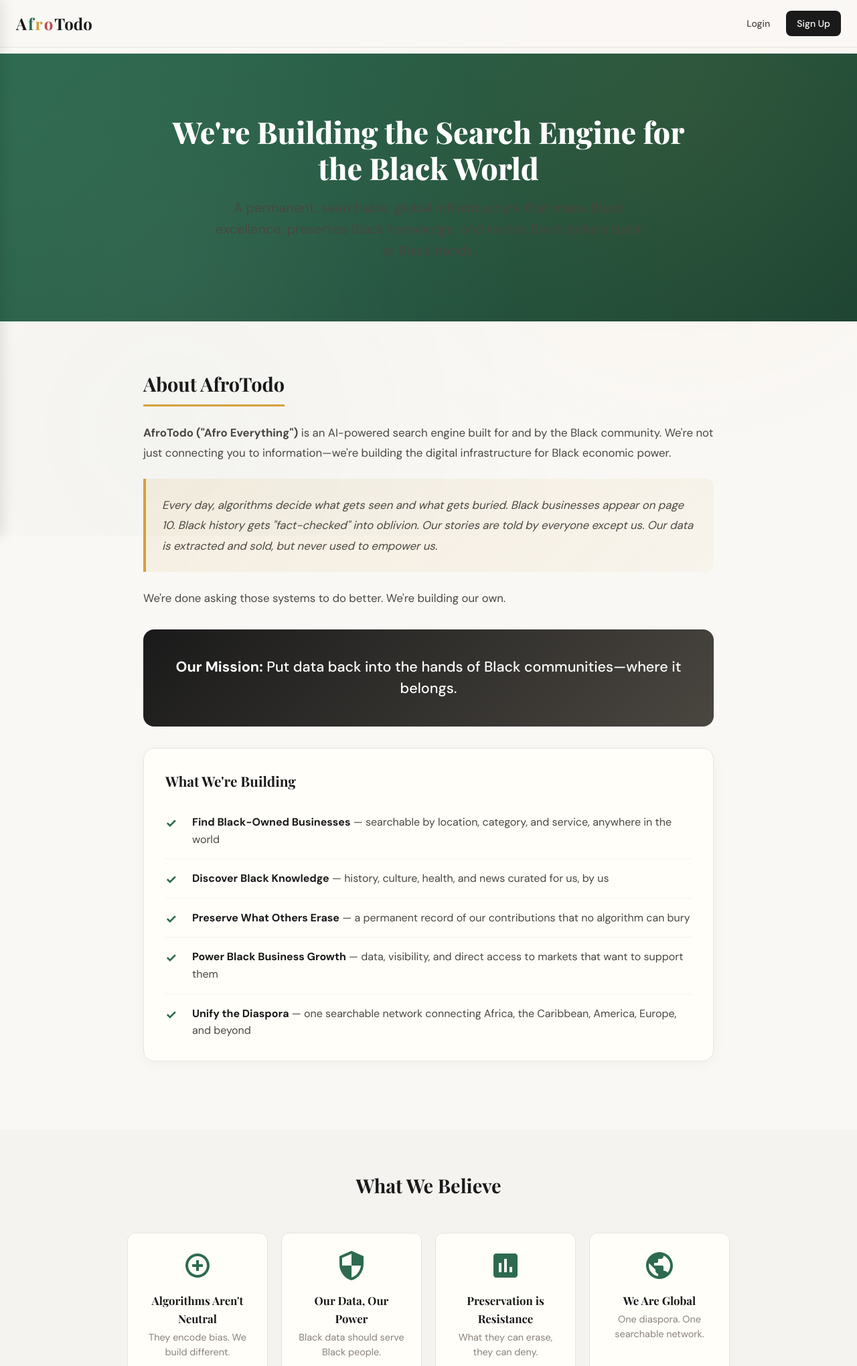
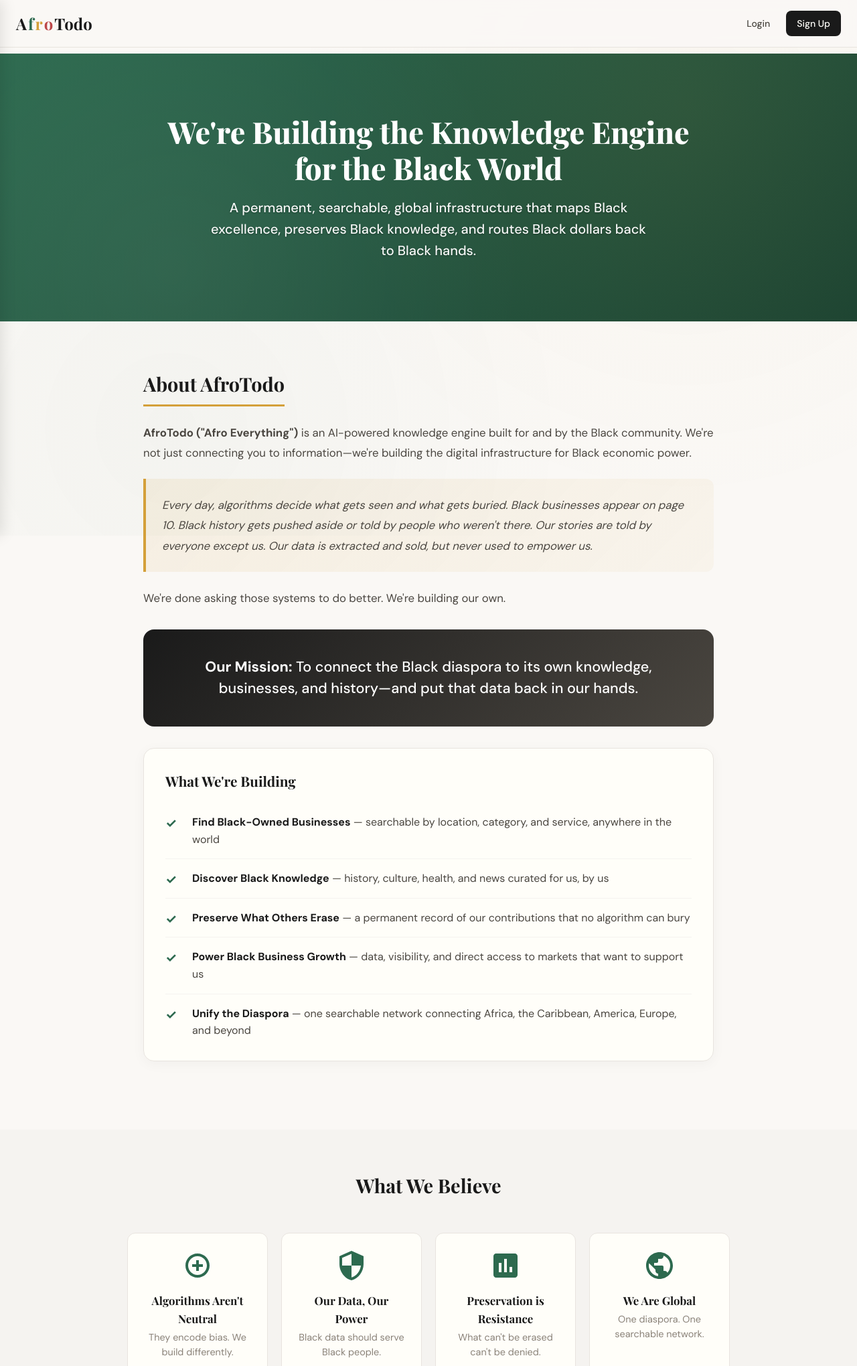
Before and after one commit to Afrotodo/test-cluster, a Django app: page /about in a window 1280 px wide. Shown: the top 2040 px of the page at 67% size. Run offline with Django 5.2, Linux system fonts and the light colour scheme.

Commit message:
changed the about me page

```diff
--- a/afrotodosearch/settings.py
+++ b/afrotodosearch/settings.py
@@ -28,7 +28,7 @@ CACHE_API_SECRET = config('CACHE_API_SECRET')
 ABSTRACT_API_KEY = config('ABSTRACTAPI_GEOLOCATION_KEY')
 
 # SECURITY WARNING: don't run with debug turned on in production!
-DEBUG = False
+DEBUG = True
 # ALLOWED_HOSTS = ['afrotodo.com', 'www.afrotodo.com', 'afrotodo.us', 'www.afrotodo.us', '64.225.17.130', 'localhost', '127.0.0.1']
 ALLOWED_HOSTS = ['afrotodo.com', 'www.afrotodo.com', 'afrotodo.us', 'www.afrotodo.us', '64.225.17.130', '167.71.186.130', 'localhost', '127.0.0.1']
 
--- a/searchengine/templates/about.html
+++ b/searchengine/templates/about.html
@@ -897,11 +869,11 @@
             <!-- Hero Section -->
             <section class="hero-section">
                 <div class="hero-content">
-                    <h1>We're Building the Search Engine for the Black World</h1>
-                    <p class="tagline">
-                        A permanent, searchable, global infrastructure that maps Black excellence,
-                        preserves Black knowledge, and routes Black dollars back to Black hands.
-                    </p>
+                    <h1>We're Building the Knowledge Engine for the Black World</h1>
+            <p class="tagline" style="color: #ffffff; font-weight: 500; text-shadow: 0 1px 3px rgba(0, 0, 0, 0.35);">
+    A permanent, searchable, global infrastructure that maps Black excellence,
+    preserves Black knowledge, and routes Black dollars back to Black hands.
+</p>
                 </div>
             </section>
 
@@ -910,14 +882,14 @@
                 <h2>About AfroTodo</h2>
 
                 <p>
-                    <strong>AfroTodo ("Afro Everything")</strong> is an AI-powered search engine built for and by the Black community.
+                    <strong>AfroTodo ("Afro Everything")</strong> is an AI-powered knowledge engine built for and by the Black community.
                     We're not just connecting you to information—we're building the digital infrastructure for Black economic power.
                 </p>
 
                 <div class="problem-text">
                     <p>
                         Every day, algorithms decide what gets seen and what gets buried. Black businesses appear on page 10.
-                        Black history gets "fact-checked" into oblivion. Our stories are told by everyone except us.
+                        Black history gets pushed aside or told by people who weren't there. Our stories are told by everyone except us.
                         Our data is extracted and sold, but never used to empower us.
                     </p>
                 </div>
@@ -928,7 +900,7 @@
 
                 <div class="mission-highlight">
                     <p>
-                        <strong>Our Mission:</strong> Put data back into the hands of Black communities—where it belongs.
+                        <strong>Our Mission:</strong> To connect the Black diaspora to its own knowledge, businesses, and history—and put that data back in our hands.
                     </p>
                 </div>
 
@@ -938,7 +910,7 @@
                         <li><strong>Find Black-Owned Businesses</strong> — searchable by location, category, and service, anywhere in the world</li>
                         <li><strong>Discover Black Knowledge</strong> — history, culture, health, and news curated for us, by us</li>
                         <li><strong>Preserve What Others Erase</strong> — a permanent record of our contributions that no algorithm can bury</li>
-                        <li><strong>Power Black Business Growth</strong> — data, visibility, and direct access to markets that want to support them</li>
+                        <li><strong>Power Black Business Growth</strong> — data, visibility, and direct access to markets that want to support us</li>
                         <li><strong>Unify the Diaspora</strong> — one searchable network connecting Africa, the Caribbean, America, Europe, and beyond</li>
                     </ul>
                 </div>
@@ -954,7 +926,7 @@
                                 <path d="M12 3c-4.97 0-9 4.03-9 9s4.03 9 9 9 9-4.03 9-9-4.03-9-9-9zm0 16c-3.86 0-7-3.14-7-7s3.14-7 7-7 7 3.14 7 7-3.14 7-7 7zm1-11h-2v3H8v2h3v3h2v-3h3v-2h-3V8z"/>
                             </svg>
                             <h5>Algorithms Aren't Neutral</h5>
-                            <p>They encode bias. We build different.</p>
+                            <p>They encode bias. We build differently.</p>
                         </div>
                         <div class="value-card">
                             <svg class="value-icon" viewBox="0 0 24 24" fill="currentColor">
@@ -968,7 +940,7 @@
                                 <path d="M19 3H5c-1.1 0-2 .9-2 2v14c0 1.1.9 2 2 2h14c1.1 0 2-.9 2-2V5c0-1.1-.9-2-2-2zM9 17H7v-7h2v7zm4 0h-2V7h2v10zm4 0h-2v-4h2v4z"/>
                             </svg>
                             <h5>Preservation is Resistance</h5>
-                            <p>What they can erase, they can deny.</p>
+                            <p>What can't be erased can't be denied.</p>
                         </div>
                         <div class="value-card">
                             <svg class="value-icon" viewBox="0 0 24 24" fill="currentColor">
--- a/searchengine/templates/home3.html
+++ b/searchengine/templates/home3.html
@@ -2379,9 +2379,9 @@ margin-top: 30px;
                 <path d="M4 4h16c1.1 0 2 .9 2 2v12c0 1.1-.9 2-2 2H4c-1.1 0-2-.9-2-2V6c0-1.1.9-2 2-2z"/>
                 <path d="M22 6l-10 7L2 6"/>
             </svg>
-            <span class="weekly-drop-title">Get the weekly drop</span>
+            <span class="weekly-drop-title">The community brief</span>
         </div>
-        <p class="weekly-drop-sub">New Black-owned businesses, deals, and history &mdash; every week.</p>
+        <p class="weekly-drop-sub">Black business sales, local events, travel advisories, and news that matters &mdash; straight to your inbox.</p>
     </div>
     <form class="weekly-drop-form" action="{% url 'accounts:subscribe' %}" method="post">
         {% csrf_token %}
@@ -2389,7 +2389,7 @@ margin-top: 30px;
             <input type="email" name="email" class="weekly-drop-input" placeholder="Enter your email" required>
             <button type="submit" class="weekly-drop-btn">Join</button>
         </div>
-        <span class="weekly-drop-note">One email a week. No spam. Unsubscribe anytime.</span>
+        <span class="weekly-drop-note">No spam, just what matters. Unsubscribe anytime.</span>
     </form>
 </section>
 
```
Also changed, not shown: other parts of searchengine/templates/about.html (+4 -37 lines).
